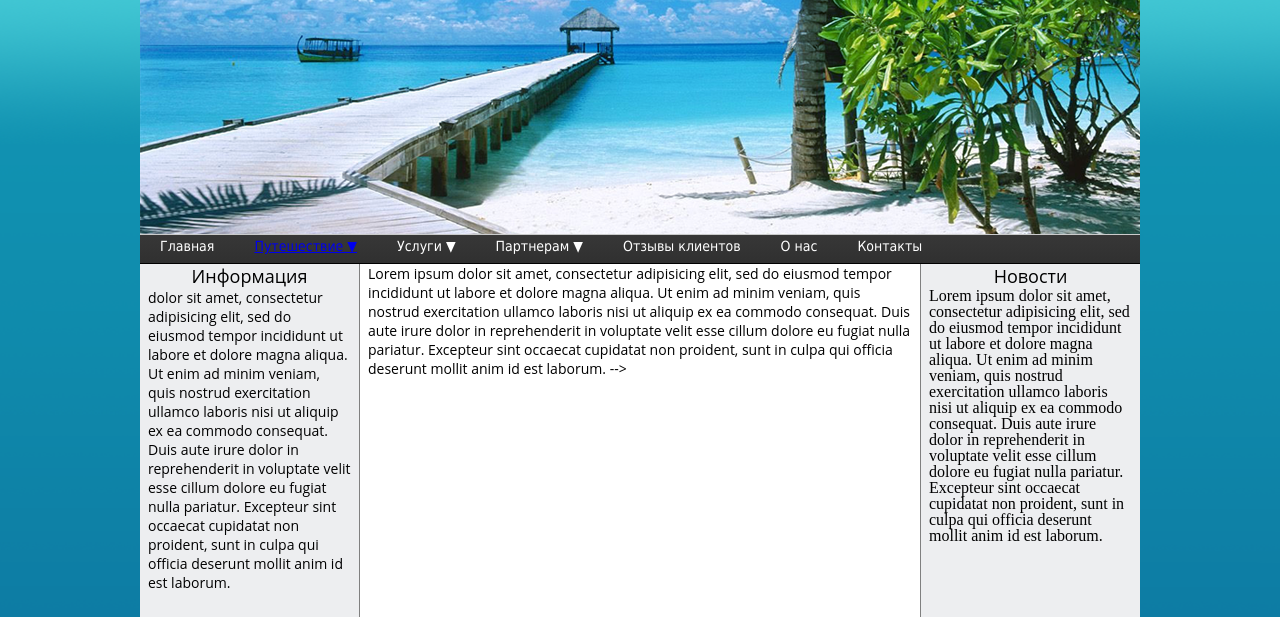
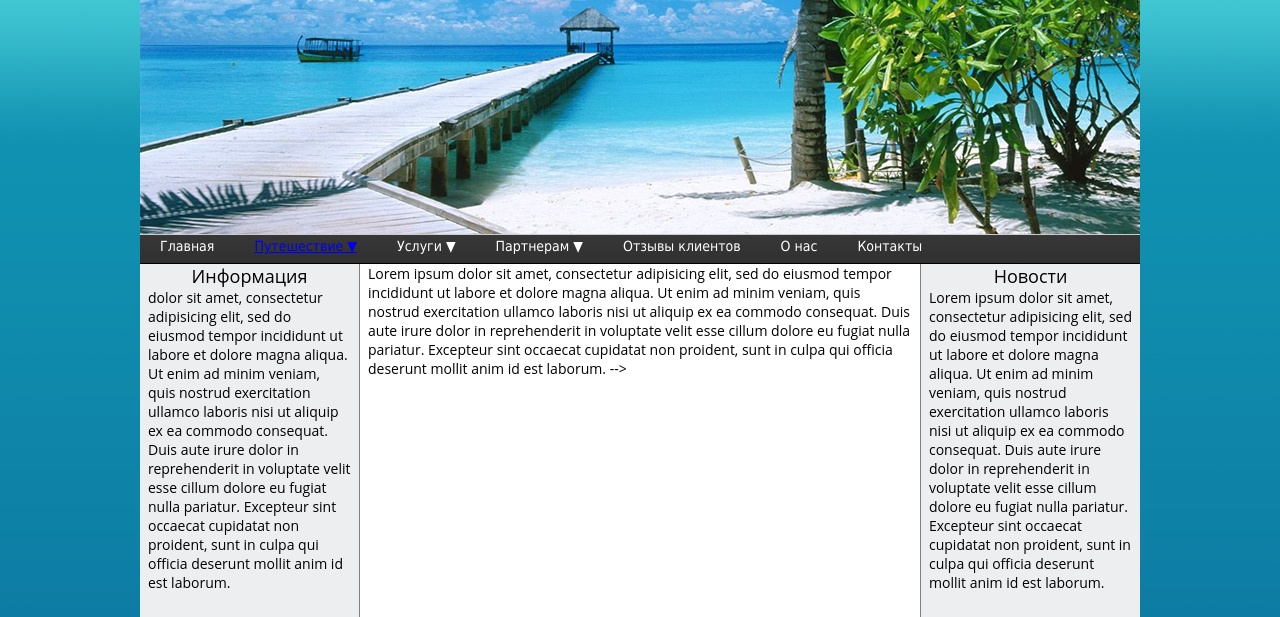
Before and after one commit to nGineus/goit.github.io, a plain HTML site: page fe7_4/index.html in a window 1280 px wide. Shown: the part 178-795 px from the top of the page. Drawn offline with Linux system fonts and the light colour scheme.

Commit message:
Some Corrections

```diff
--- a/fe7_4/css/master.css
+++ b/fe7_4/css/master.css
@@ -1,6 +1,6 @@
 .wrapper {
       width: auto;
-      min-height: 690px;
+      min-height: 990px;
       padding: 0;
       margin: 0 auto;
       overflow: hidden;
@@ -130,9 +130,13 @@ a.header__submenu {
 
 .footer {
     clear: both;
-    width: 1000px;
+    width: auto;
+    margin: 0 auto;
+    padding: 8px;
     height: 28px;
-    background: gray;
+    background-color: #0c739f;
+    color: white;
+    text-align: center;
   }
 
 .m_wrapper {
--- a/fe7_4/index.html
+++ b/fe7_4/index.html
@@ -66,8 +66,8 @@
               </p>
             </div>
             <div class="right_bar">
+              <h1>Новости</h1>
                 <p>
-                <h1>Новости</h1>
                 Lorem ipsum dolor sit amet, consectetur adipisicing elit, sed do eiusmod tempor
                 incididunt ut labore et dolore magna aliqua. Ut enim ad minim veniam, quis nostrud
                 exercitation ullamco laboris nisi ut aliquip ex ea commodo consequat.
@@ -75,13 +75,13 @@
                 Excepteur sint occaecat cupidatat non proident, sunt in culpa qui officia deserunt mollit anim id est laborum.
                 </p>
               </div>
+      </div>
+      </div>
+      </div>
       <div class="footer">
-          </div>
           <p>
             Copyright (C) 2016
           </p>
       </div>
-      </div>
-    </div>
   </body>
 </html>
```
Lines whose indentation alone changed are shown as unchanged.
